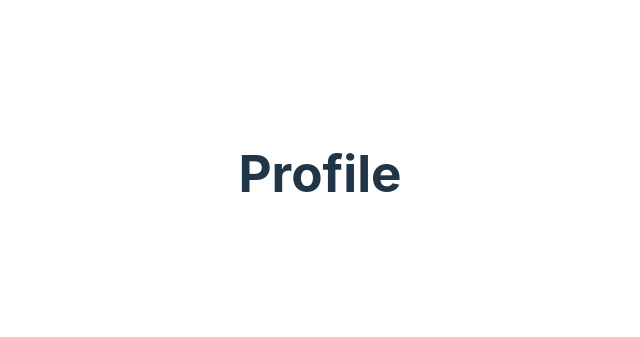
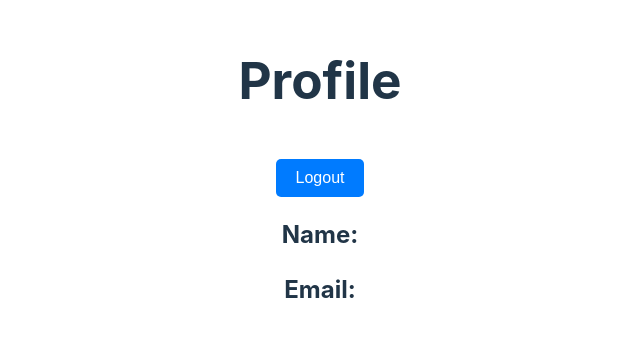
Before and after one commit to regovariff/todo-app, a React (Vite) app: page /profile in a window 1280 px wide. Shown: the part 227-564 px from the top of the page, without its empty margins (320-960 px from the left). Built offline with nearby package versions, Linux system fonts and the light colour scheme.

Commit message:
basic profile

```diff
--- a/src/pages/Profile.tsx
+++ b/src/pages/Profile.tsx
@@ -1,11 +1,49 @@
+import { useNavigate } from "react-router-dom";
+import { useState, useEffect } from "react";
+import Button from "../components/Button";
 
 function Profile() {
+  const [userData, setUserData] = useState({ name: "", email: "" });
 
-    return (
-        <>
-        <h1>Profile</h1>
-        </>
-    );
+  const navigate = useNavigate();
+
+  const onLogout = () => {
+    // localStorage.removeItem("loggedUser");
+    navigate("/");
+  };
+
+  useEffect(() => {
+    // Retrieve user data from local storage
+    const loggedUser = localStorage.getItem("loggedUser");
+
+    if (loggedUser) {
+      const thisLoggedUser = JSON.parse(loggedUser);
+
+      if (thisLoggedUser) {
+        setUserData({ name: thisLoggedUser.name, email: thisLoggedUser.email });
+      } else {
+        console.log("Invalid user");
+      }
+    } else {
+      console.log("No data");
+    }
+  }, []);
+
+  return (
+    <>
+      <h1>Profile</h1>
+      <Button
+        onClick={onLogout}
+      >
+        Logout
+      </Button>
+      <br />
+      <div>
+        <h2>Name: {userData.name}</h2>
+        <h2>Email: {userData.email}</h2>
+      </div>
+    </>
+  );
 }
 
 export default Profile;
```
